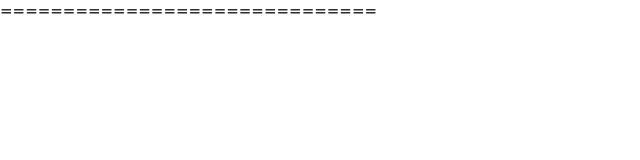
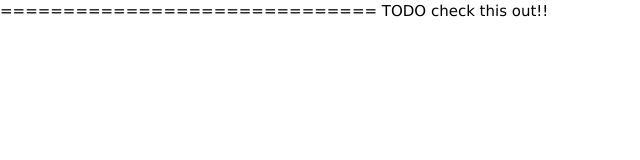
Before and after one commit to clfaulkner/clifapps-book-list, a plain HTML site: page index.html in a window 1280 px wide. Shown: the whole page, without its empty margins (0-640 px from the left). Drawn offline with Linux system fonts and the light colour scheme.

Commit message:
Testing Notepad++

```diff
--- a/index.html
+++ b/index.html
@@ -12,7 +12,10 @@
 ==============================
 <!-- SECTION 1 -->
 
+<!-- TODO check this out!! -->
 
+TODO
+check this out!!
 
 <script src="index.js"></script>
 </body>
```
